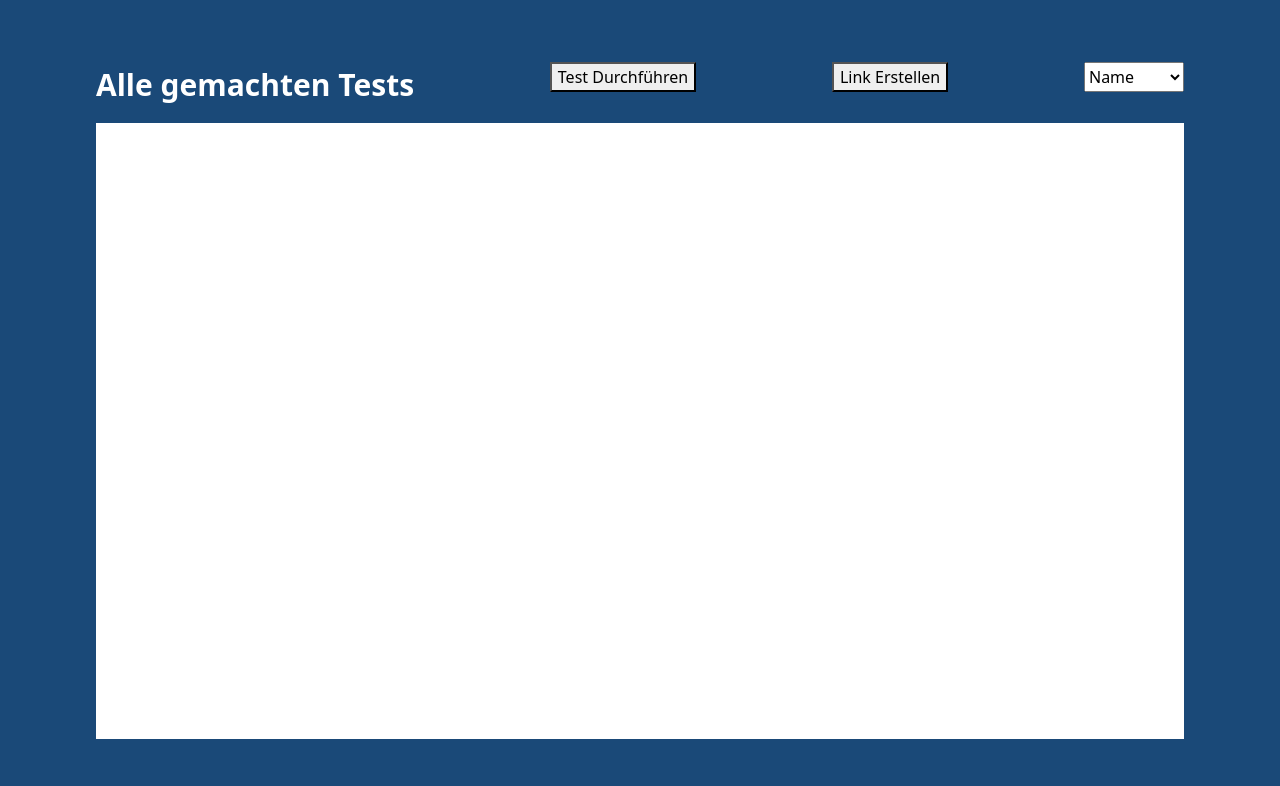
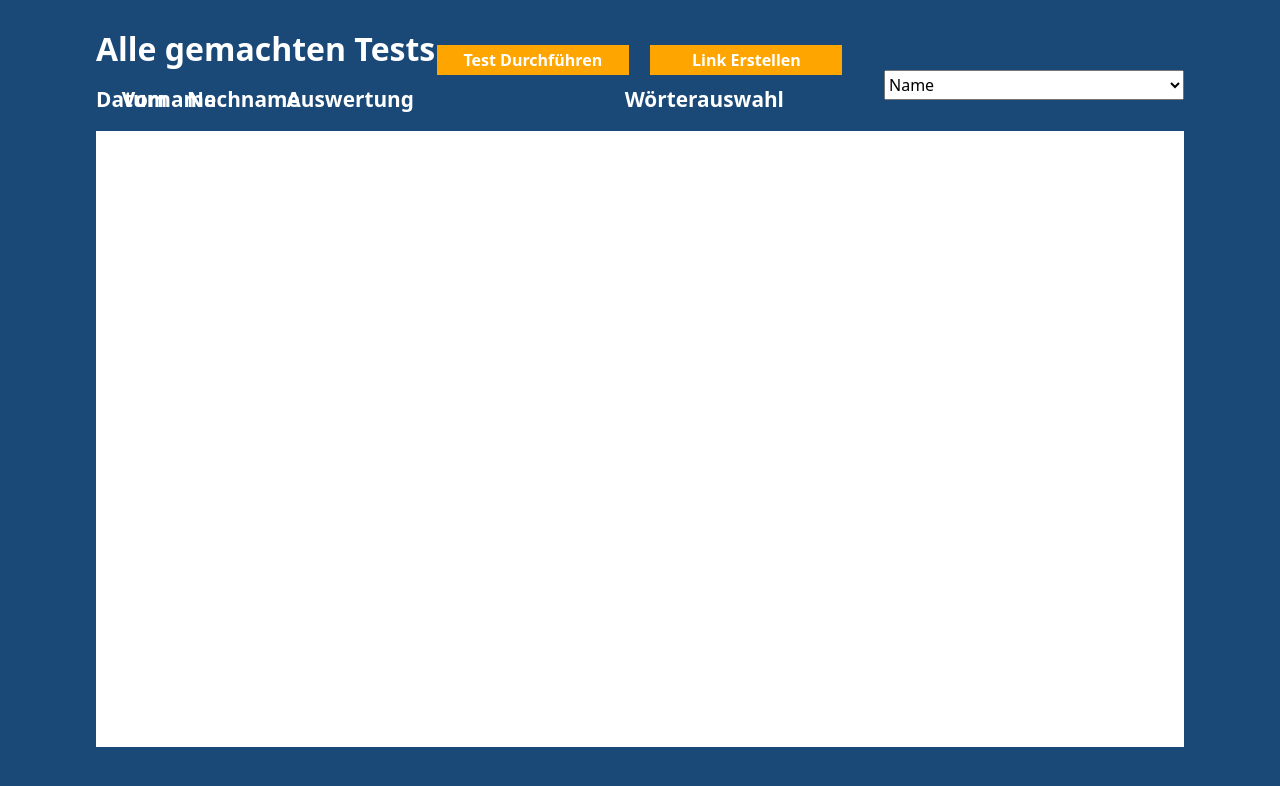
Before and after one commit to ErixXxYeas/MonkeyLab, a React (Create React App) app: page / in a window 1280 px wide. Shown: the top 786 px of the page. Built offline with nearby package versions, Linux system fonts and the light colour scheme.

Commit message:
Feature - Layout fixes

```diff
--- a/src/AdminPage.js
+++ b/src/AdminPage.js
@@ -6,15 +6,26 @@ function AdminPage() {
   return (
     <React.Fragment>
       <div className={css.Container}>
-        <div className={css.Header}>
-          <p className={css.Headline}>Alle gemachten Tests</p>
-          <Button className={css.Knopf} name="Test Durchführen"></Button>
-          <Button className={css.Knopf} name="Link Erstellen"></Button>
-          <select className={css.Selection} placeholder="Filter">
-            <option>Name</option>
-          </select>
+        <div className={css.Main}>
+          <div className={css.Header}>
+            <p className={css.Headline}>Alle gemachten Tests</p>
+            <Button style={css.Knopf} name="Test Durchführen"></Button>
+            <Button style={css.Knopf} name="Link Erstellen"></Button>
+            <select className={css.Selection} placeholder="Filter">
+              <option>Name</option>
+            </select>
+          </div>
+          <div className={css.List}>
+            <div className={css.Navigation}>
+              <p>Datum</p>
+              <p className={css.Firstname}>Vorname</p>
+              <p className={css.Lastname}>Nachname</p>
+              <p className={css.Evaluation}>Auswertung</p>
+              <p className={css.Selectedwords}>Wörterauswahl</p>
+            </div>
+            <div className={css.TrueList}></div>
+          </div>
         </div>
-        <div className={css.List}></div>
       </div>
     </React.Fragment>
   );
--- a/src/components/button.jsx
+++ b/src/components/button.jsx
@@ -5,7 +5,9 @@ const button = (props) => {
 
   return (
     <div>
-      <button onClick={clicked}>{props.name}</button>
+      <button onClick={clicked} className={props.style}>
+        {props.name}
+      </button>
     </div>
   );
 };
--- a/src/modules/AdminPage.module.css
+++ b/src/modules/AdminPage.module.css
@@ -8,32 +8,83 @@
   background-color: #1a4978;
 }
 
+.Main {
+  margin-bottom: 80px;
+}
+
 .Header {
   display: flex;
   width: 85vw;
   position: relative;
   justify-content: space-between;
+  top: 20px;
 }
 
 .List {
-  background-color: white;
   height: 77vh;
   width: 85vw;
 }
 
+.TrueList {
+  background-color: white;
+  height: 100%;
+}
+
 .Selection {
-  width: 100px;
+  position: relative;
+  top: 30px;
+  width: 300px;
   height: 30px;
 }
 
 .Headline {
+  bottom: 15px;
   position: relative;
   color: white;
-  font-size: 30px;
+  font-size: 2em;
   font-weight: bold;
 }
 
 .Knopf {
-  width: 300px;
-  height: 50px;
+  position: relative;
+  color: white;
+  font-weight: bold;
+  background-color: #ffa500;
+  border: none;
+  width: 15vw;
+  height: 30px;
+  right: 20px;
+  top: 5px;
 }
+
+.Knopf:active {
+  background-color: #d68d04;
+}
+
+.Navigation {
+  display: flex;
+  align-items: center;
+  justify-content: space-between;
+  top: 10px;
+  color: white;
+  font-weight: bold;
+  font-size: 1.3rem;
+}
+.Firstname {
+  position: relative;
+  right: 22vh;
+}
+.Lastname {
+  position: relative;
+  right: 42vh;
+}
+
+.Evaluation {
+  position: relative;
+  right: 60vh;
+}
+
+.Selectedwords {
+  position: relative;
+  right: 50vh;
+}
```
